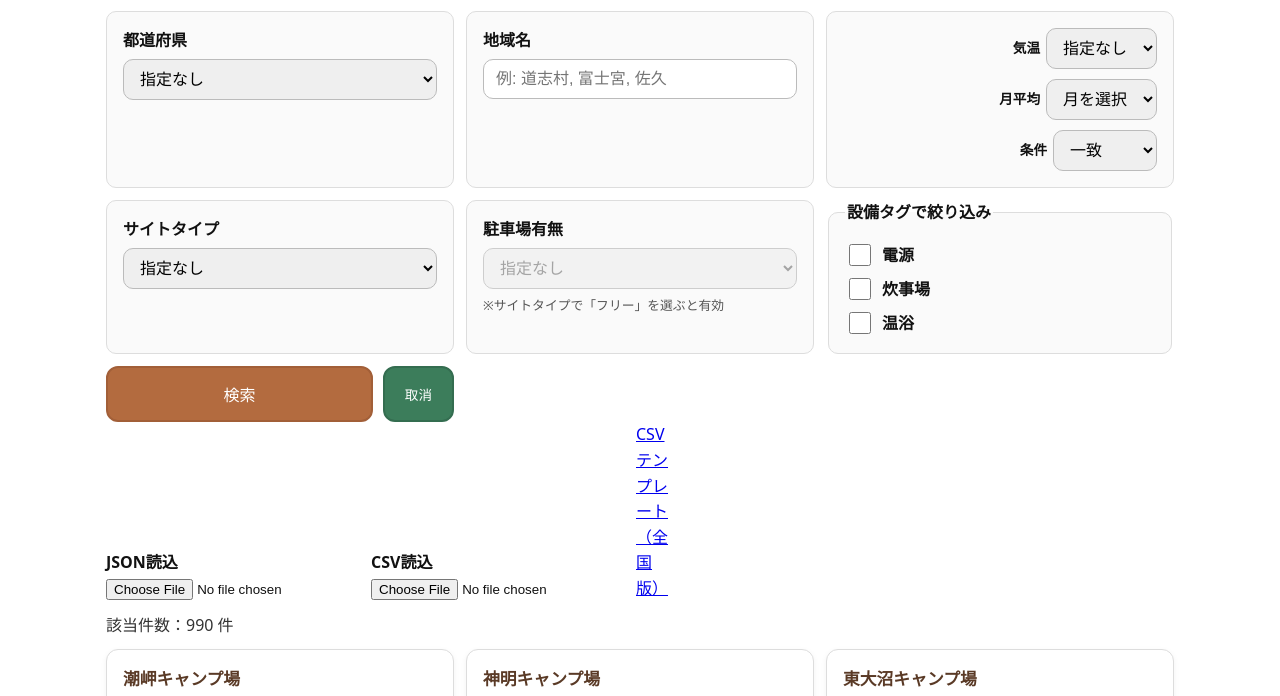
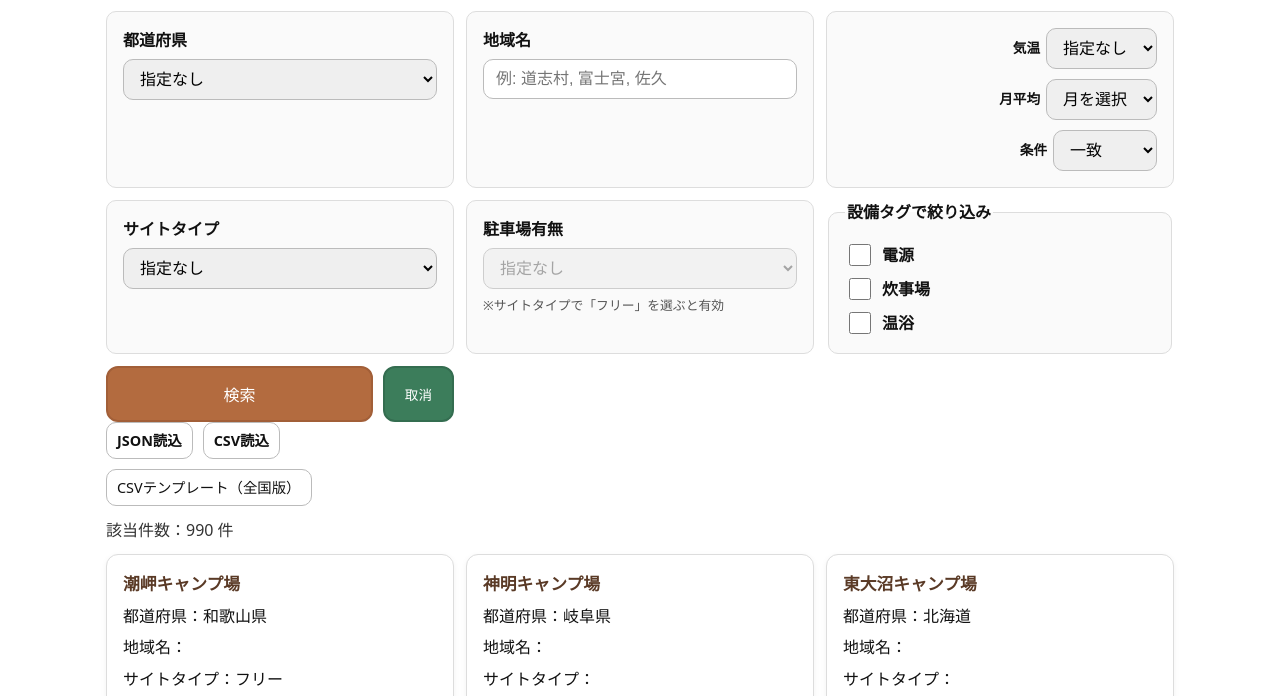
Before and after one commit to kls1211/camp-database, a plain HTML site: page index.html in a window 1280 px wide. Shown: the part 62-758 px from the top of the page. Drawn offline with Linux system fonts and the light colour scheme.

Commit message:
Update style.css

```diff
--- a/style.css
+++ b/style.css
@@ -42,3 +42,37 @@ button.secondary:active,button.secondary.active{ background:var(--green-active);
 .page-btn{ padding:10px 14px; border-radius:10px; border:1px solid #bbb; background:#fff; cursor:pointer; }
 .page-btn[disabled]{ opacity:.5; cursor:not-allowed; }
 .page-info{ padding:6px 10px; }
+/* === Import buttons & template link (fix) === */
+.buttons .row.wrap { display:flex; flex-wrap:wrap; gap:10px; align-items:center; }
+
+.import-btn{
+  position: relative;
+  display: inline-flex;
+  align-items: center;
+  gap: 8px;
+  padding: 8px 12px;
+  border: 1.5px solid #bbb;
+  border-radius: 10px;
+  background: #fff;
+  cursor: pointer;
+  white-space: nowrap;         /* 1行で表示 */
+}
+.import-btn.small{ font-size:.90em; padding:6px 10px; }
+/* ラベルの中にネイティブ<input type="file">を全体かぶせて見えないように */
+.import-btn input[type="file"]{
+  position:absolute; inset:0; width:100%; height:100%;
+  opacity:0; cursor:pointer;
+}
+
+/* CSVテンプレートのリンクもボタン風に */
+.template-link{
+  display:inline-block;
+  padding: 8px 12px;
+  border: 1.5px solid #bbb;
+  border-radius: 10px;
+  background:#fff;
+  text-decoration:none;
+  color: inherit;
+  white-space: nowrap;         /* 折り返さない（縦に割れない） */
+}
+.template-link.small{ font-size:.90em; padding:6px 10px; }
```
